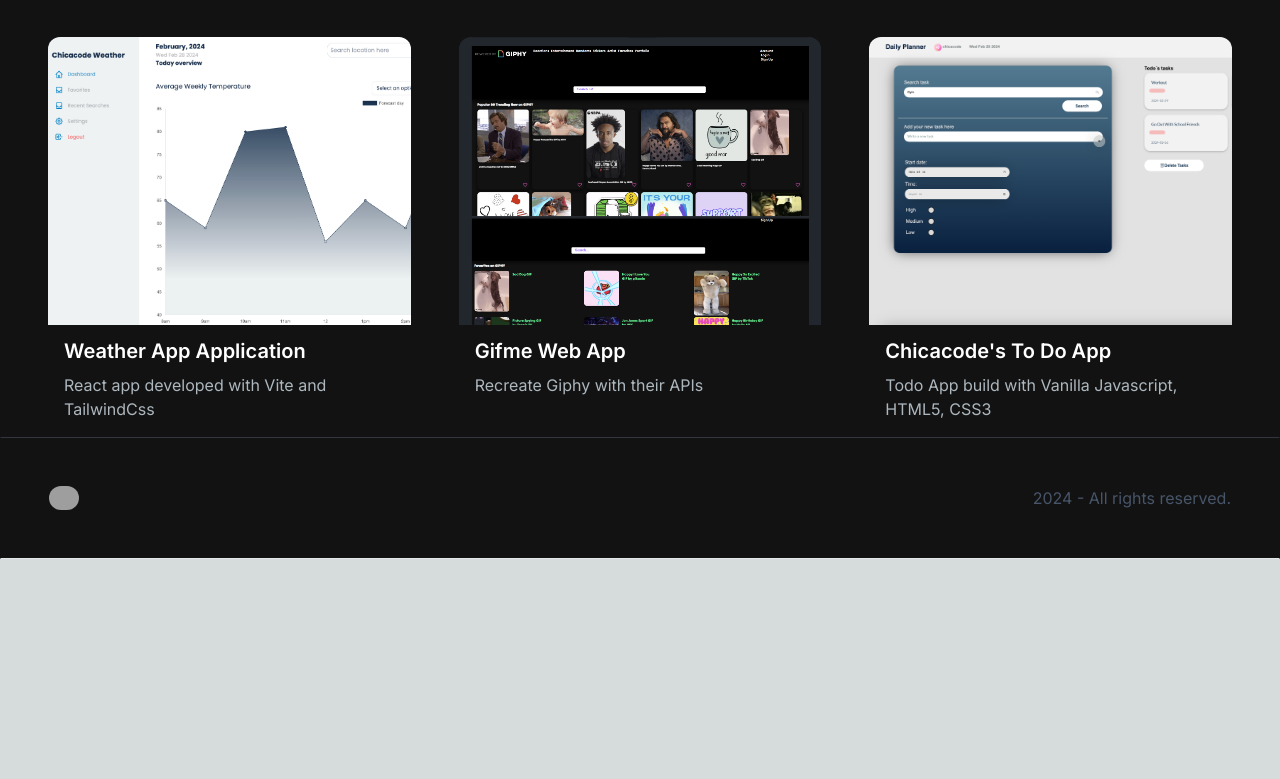
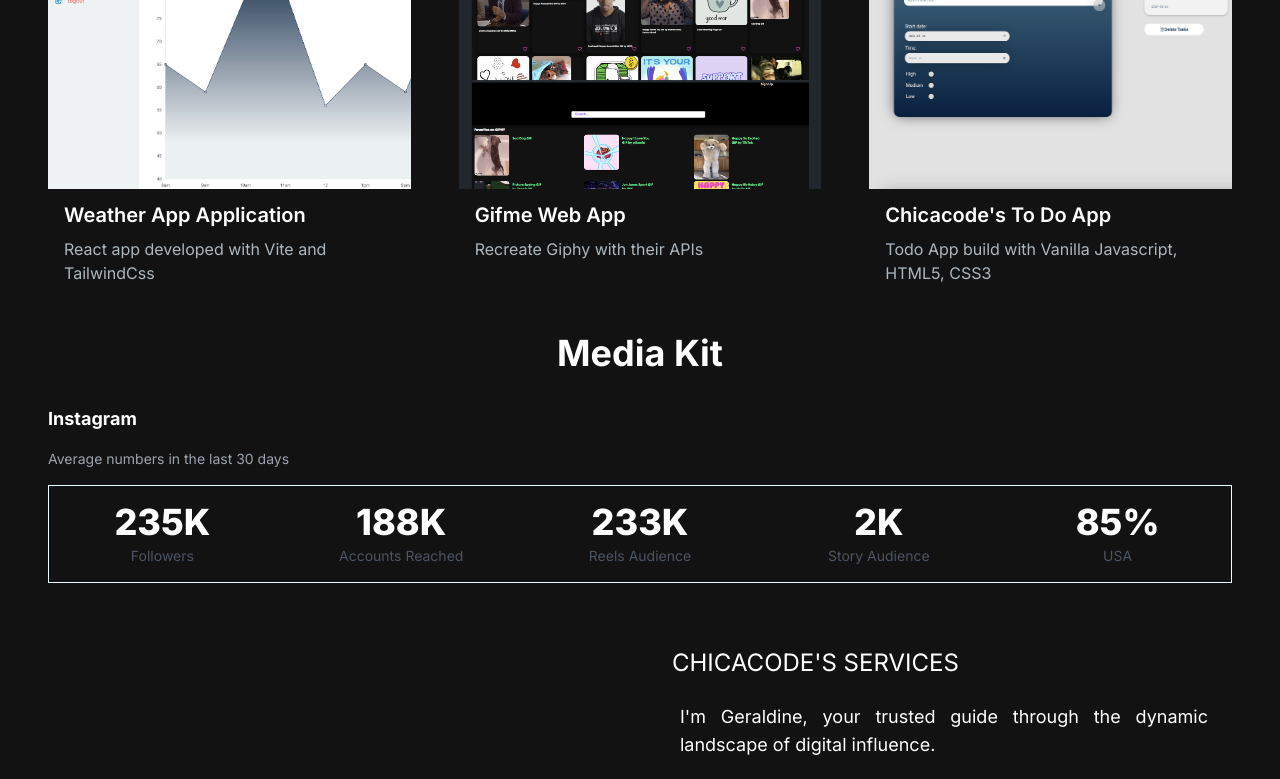
Before and after one commit to chicacode/chicacode-portfolio, a Next.js app: page / in a window 1280 px wide. Shown: the part 2000-2779 px from the top of the page. Before the commit the page ends 2559 px from the top, so only its background shows below. Built offline with nearby package versions, Linux system fonts and the light colour scheme; grey boxes are pictures that could not be loaded.

Commit message:
feat: added media kit and services section

```diff
--- /dev/null
+++ b/app/components/MediaKitSection.jsx
@@ -0,0 +1,53 @@
+import React from "react";
+
+export const MediaKitSection = () => {
+  return (
+    <section id="section">
+      <h2 className="text-center text-4xl font-bold text-white my-12 mb-4 md:mb-8">
+        Media Kit
+      </h2>
+
+      <div>
+        <h6 className="text-lg font-bold text-white flex justify-center items-center md:justify-start md:items-start">Instagram</h6>
+        <p className="text-sm text-gray-400 my-4">Average numbers in the last 30 days</p>
+      </div>
+
+      <div className="container">
+
+        <div className="grid grid-cols-1 md:grid md:grid-flow-row-dense md:grid-cols-5 gap-x-3 gap-y-4 border border-cyan-50 justify-center items-center">
+            <div className="flex flex-col gap-1 text-gray-400 p-4 justify-center items-center">
+                <h3 className="text-4xl font-extrabold text-white"> 235K</h3>
+                <p className="text-sm capitalize text-gray-600">
+                    followers
+                </p>
+            </div>
+            <div className="flex flex-col gap-1 text-gray-400 p-4 justify-center items-center">
+                <h3 className="text-4xl font-extrabold text-white"> 188K</h3>
+                <p className="text-sm capitalize text-gray-600">
+                accounts reached
+                </p>
+            </div>
+            <div className="flex flex-col gap-1 text-gray-400 p-4 justify-center items-center">
+                <h3 className="text-4xl font-extrabold text-white"> 233K</h3>
+                <p className="text-sm capitalize text-gray-600">
+                reels audience
+                </p>
+            </div>
+            <div className="flex flex-col gap-1 text-gray-400 p-4 justify-center items-center">
+                <h3 className="text-4xl font-extrabold text-white"> 2K</h3>
+                <p className="text-sm capitalize text-gray-600">
+                    story audience
+                </p>
+            </div>
+            <div className="flex flex-col gap-1 text-gray-400 p-4 justify-center items-center">
+                <h3 className="text-4xl font-extrabold text-white"> 85%</h3>
+                <p className="text-sm capitalize text-gray-600">
+                    USA
+                </p>
+            </div>
+        </div>
+
+      </div>
+    </section>
+  );
+};
--- /dev/null
+++ b/app/components/ServicesSection.jsx
@@ -0,0 +1,115 @@
+"use client";
+import React, {  useState } from "react";
+import Image from "next/image";
+import TabButton from "./TabButton";
+
+import { useTransition } from 'react';
+const TAB_DATA = [
+  {
+    title: "Audience",
+    id: "audience",
+    content: (
+      <ul className="list-disc pl-2">
+        <li>Web Development</li>
+        <li>Programming</li>
+        <li>Frontend Development</li>
+        <li>Lifestyle</li>
+        <li>Productivity</li>
+        <li>Setup</li>
+      </ul>
+    ),
+  },
+  {
+    title: "Partnerships",
+    id: "partnerships",
+    content: (
+      <ul className="list-disc pl-2">
+        <li>2 Reels + 1 Story = 4250 USD$</li>
+        <li>1 reel + 2 stories + link bio = 2800 USD$</li>
+        <li>1 post + 2 story = 2500 USD$</li>
+        <li>1 post + 1 stories = 2150 US</li>
+      </ul>
+    ),
+  },
+  {
+    title: "Sales",
+    id: "sales",
+    content: (
+      <ul className="list-disc pl-2">
+        <li>3 Reels + 1 Story + Link in bio = 3950 USD$ / until June 31</li>
+        <li>2 Reels + 1 Story = 2550 USD$ / until June 31</li>
+        <li>1 Reels + 1 Story = 1750 USD$ / until June 31</li>
+      </ul>
+    ),
+  },
+];
+
+export const ServicesSection = () => {
+  const [tab, setTab] = useState("audience");
+  const [isPending, startTransition] = useTransition();
+
+  const handleTabChange = (id) => {
+    startTransition(() => {
+      setTab(id);
+    });
+  };
+  return (
+    <section className="text-white">
+      <div className="md:grid md:grid-cols-2 gap-8 items-center py-8 px-4 lg:py-16 xl:gap-16 sm:py-16">
+        <Image
+          src="/images/20.png"
+          width={500}
+          height={500}
+          alt="Picture of the author"
+        />
+        <div className="mt-4 md:mt-0 text-left flex flex-col h-full">
+          <h2 className="text-2xl font-extrabolds text-white mb-4">
+            CHICACODE&apos;S SERVICES
+          </h2>
+          <p className="text-base lg:text-lg p-2 text-justify">
+            I&apos;m Geraldine, your trusted guide through the dynamic landscape
+            of digital influence.
+          </p>
+          <p className="p-2 text-justify">As a seasoned Frontend Developer and visionary
+            Content Creator, I bring a fusion of technical prowess and creative
+            flair to the table. With a solid foundation in programming and
+            software development cultivated over 4 years in Vancouver, I&apos;m{" "}
+            deeply immersed in the pulse of technological innovation.</p>
+          <p className="p-2 text-justify"> Currently,
+            I&apos;m igniting transformation within an exceptional
+            Canadian-based tech startup, where I thrive on the cutting edge of
+            digital evolution. But my journey doesn&apos;t stop there – my
+            unique background in Psychology adds a layer of depth, enriching
+            every aspect of User Experience. Let&apos;s collaborate to elevate
+            your brand, captivate your audience, and leave an indelible mark on
+            the digital landscape. Chicacode Media Kit Services: Where
+            Innovation Meets Influence.</p>
+
+          <div className="flex flex-row justify-start mt-8">
+            <TabButton
+              selectTab={() => handleTabChange("audience")}
+              active={tab === "audience"}
+            >
+              Audience{" "}
+            </TabButton>
+            <TabButton
+              selectTab={() => handleTabChange("partnerships")}
+              active={tab === "partnerships"}
+            >
+              Partnerships{" "}
+            </TabButton>
+            <TabButton
+              selectTab={() => handleTabChange("sales")}
+              active={tab === "sales"}
+            >
+              Sales{" "}
+            </TabButton>
+          </div>
+          <div className="mt-8">
+            {TAB_DATA.find((t) => t.id === tab).content}
+          </div>
+        </div>
+      </div>
+    </section>
+  );
+  };
--- a/app/page.js
+++ b/app/page.js
@@ -4,6 +4,8 @@ import { Navbar}  from "./components/Navbar";
 import { AboutSection }  from "./components/AboutSection";
 import ProjectsSection from "./components/ProjectsSection";
 import Footer from "./components/Footer";
+import { MediaKitSection } from "./components/MediaKitSection";
+import  { ServicesSection }  from "./components/ServicesSection";
 
 export default function Home() {
   return (
@@ -13,6 +15,8 @@ export default function Home() {
         <Header />
         <AboutSection />
         <ProjectsSection />
+        <MediaKitSection />
+        <ServicesSection />
       </div>
       <Footer />
     </main>
```
Also changed, not shown: 1 other file (tests, documents, lock files or other folders).
